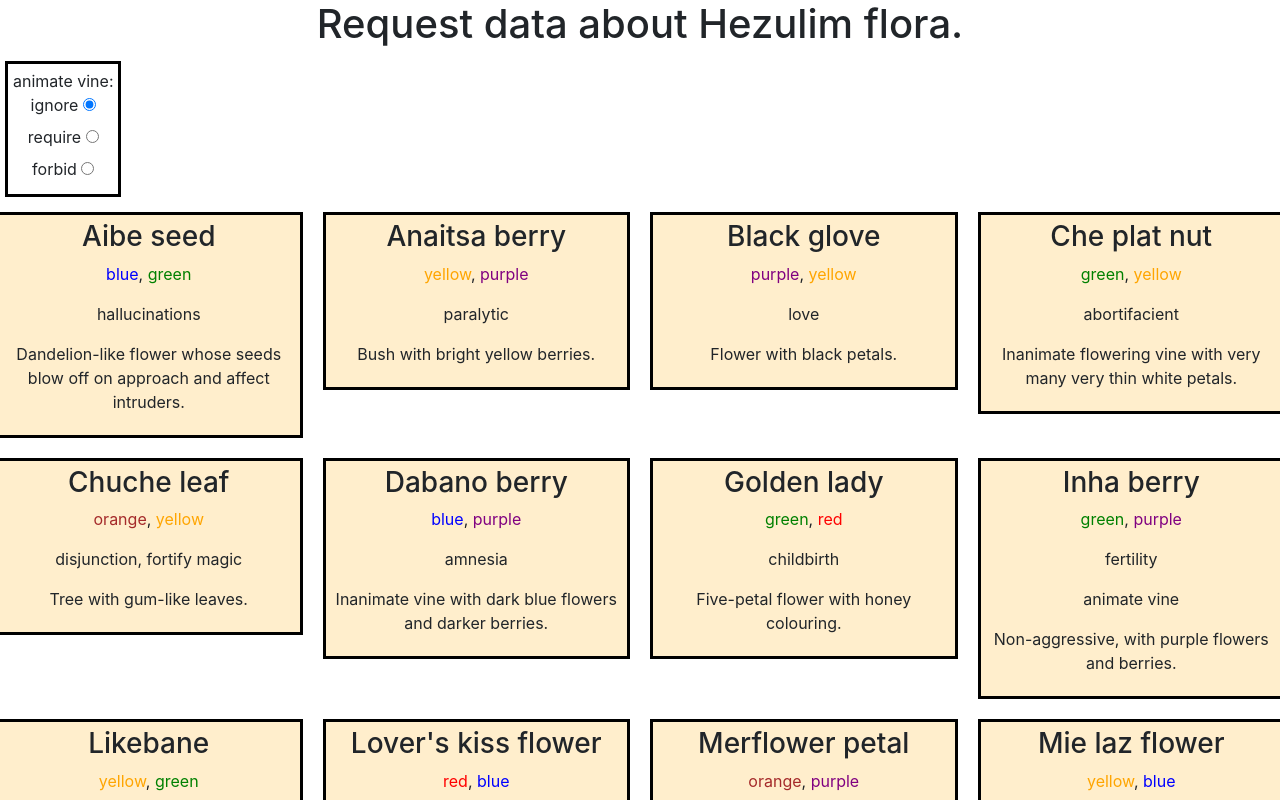
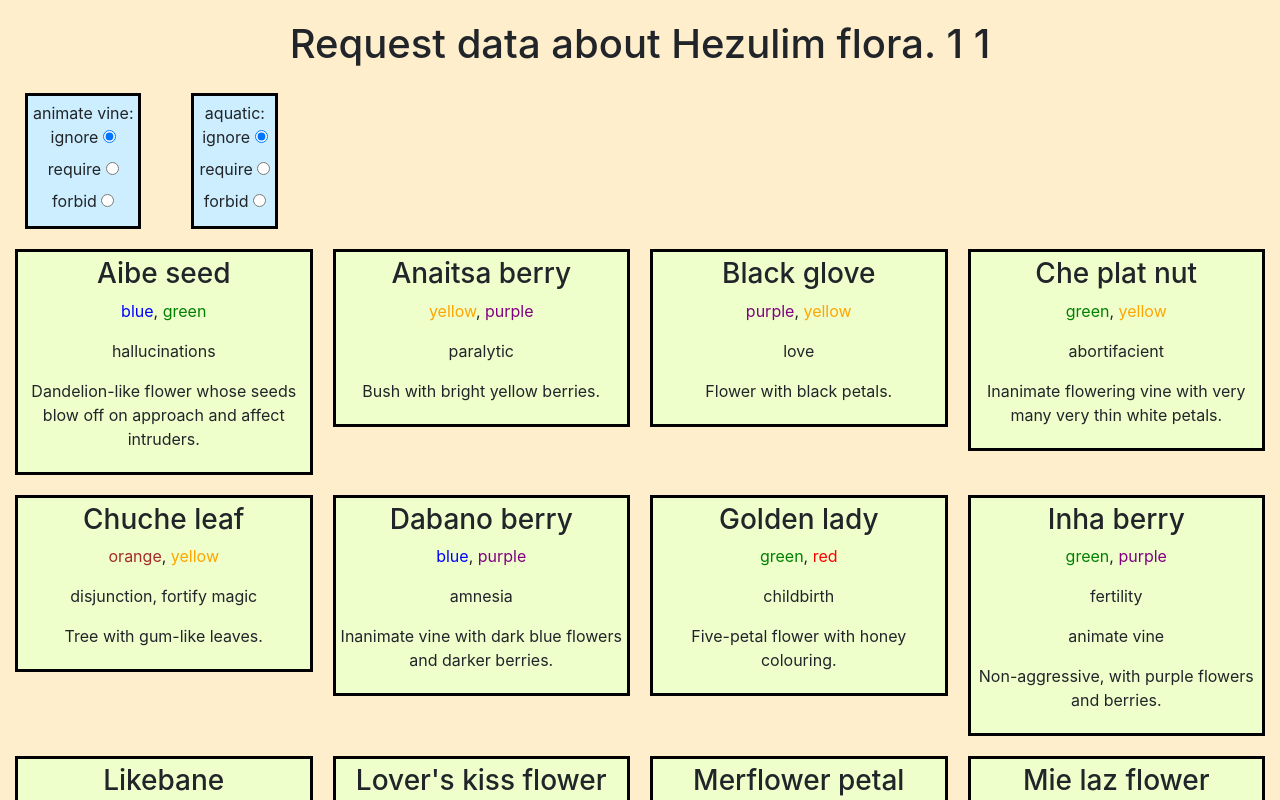
Before and after one commit to MarkGN/pantheont-frontend, a React (Create React App) app: page / in a window 1280 px wide. Shown: the top 800 px of the page. Built offline with nearby package versions, Linux system fonts and the light colour scheme.

Commit message:
start generalising the filters

```diff
--- a/src/components/App.jsx
+++ b/src/components/App.jsx
@@ -3,29 +3,46 @@ import Plant from "./Plant";
 import PlantFilter from "./PlantFilter";
 // import Skill from "./Skill_filter";
 
-const plants = require("../data/flora.json")
+const rawPlants = require("../data/flora.json");
+const plants = rawPlants;
+// =
 
-const tags = "animate vine;aquatic;cornucopic;trap".split(";")
+const tags = "animate vine;aquatic;cornucopic;trap".split(";");
 
 function App() {
-  // const initialState = 0;
-  // const [state, setState] = useState(initialState);
+  // TODO I want to have filters for every tag, but that means I need state for every tag.
+  // So I'm thinking maybe an object, {tagIx: that tag's radioIx}; so then we can update by setState({...state, tagIx: radioIx});
+  // This means PlantFilter must take the current state, because it's not just setting state to a constant.
+  // The other approach would be for each tag to have separate state, but given how React refuses to use them within a callback, that violates DRY.
   const [animateFilterIx, setAnimateFilterIx] = useState(1);
-  const filters = {1:(() => true), 2:(data => data.tags && data.tags.includes(tags[0])), 3:data=>!(data.tags && data.tags.includes(tags[0]))}
+  const [aquaticFilterIx, setAquaticFilterIx] = useState(1);
+  const [filterIndices, setFilterIndices] = useState(new Array(tags.length).fill(1));
+  const kludgyBullshitSetFilterIndices = (tagIx) => {
+    // This doesn't work, and it thinks tagIx isn't referenced. Ugh.
+    const myFunc = (radioIx) => {
+      setFilterIndices({...filterIndices, tagIx: radioIx});
+    }
+    return myFunc;
+  };
+  const filterByTag = (tagIx, radioIx) => {
+    return {1:(() => true), 2:(data => data.tags && data.tags.includes(tags[tagIx])), 3:data=>!(data.tags && data.tags.includes(tags[tagIx]))}[radioIx];
+  };
+
   return (
     <div className="App">
       <header>
         <h1>
-          Request data about Hezulim flora.
+          Request data about Hezulim flora. {animateFilterIx} {aquaticFilterIx}
         </h1>
       </header>
 
       <PlantFilter ixUpdate={setAnimateFilterIx} name="animate vine" />
-      {/* TODO concat everything in plants.keys or something? */}
-      {/* TODO it would be nice if these didn't all have to be level: when one Plant has elements on multiple lines and thus has more height, it shouldn't push the entire next line down, only the one directly under it */}
-      {/* TODO we should really show a plant's colours. Ideally we'd set the text colour to match. */}
-      <div className="row">
-        {(plants.actives.concat(plants.ampers, plants.dampers, plants.preservatives)).filter(filters[animateFilterIx]).map((data, ix) => <Plant key={ix} colors={data.colors} description={data.description} effect={data.effect} name={data.name} tags={(data.tags && data.tags.join(", ")) || ""} />)}
+      <PlantFilter ixUpdate={setAquaticFilterIx} name="aquatic" />
+      {/* TODO concat everything in plants.keys or something? We should really show a plant's reagent type. And we should toggle about whether to group by reagent type. */}
+      {/* TODO it would be nice if these didn't all have to be level: when one Plant has elements on multiple lines and thus has more height, it shouldn't push the entire next line down, only the one directly under it. */}
+      {/* TODO what we need is tooltips, particularly for the tags. And of course a file listing tags. And tabs, or at least a drop-down, so you can search multiple files. That might be more sensible: if you want to search boons, you have similar filters, for/against specific tags and whether to group by skill. Tabs and drop-downs are pretty similar. */}
+      <div className="row card-holder">
+        {(plants.actives.concat(plants.ampers, plants.dampers, plants.preservatives)).filter((data) => filterByTag(0, animateFilterIx)(data) && filterByTag(1, aquaticFilterIx)(data)).map((data, ix) => <Plant key={ix} colors={data.colors} description={data.description} effect={data.effect} name={data.name} tags={(data.tags && data.tags.join(", ")) || ""} />)}
       </div>
     </div>
   );
--- a/src/components/PlantFilter.jsx
+++ b/src/components/PlantFilter.jsx
@@ -1,12 +1,9 @@
 import React from "react";
 import PlantFilterLabel from "./PlantFilterLabel";
 
-/*
-TODO This isn't how React does forms. I need to bone up first, because this sort of works but not really. Leaving this in for now as a placeholder.
-*/
 function PlantFilter(props) {
   return <div className="plant-filter">
-     {props.name}: <PlantFilterLabel ix="1" ixUpdate={props.ixUpdate} label="ignore" defaultChecked /> <PlantFilterLabel ix="2" ixUpdate={props.ixUpdate} label="require" /> <PlantFilterLabel ix={3} ixUpdate={props.ixUpdate} label="forbid" />
+     {props.name}: <PlantFilterLabel ix="1" name={props.name} ixUpdate={props.ixUpdate} label="ignore" defaultChecked /> <PlantFilterLabel ix="2" name={props.name} ixUpdate={props.ixUpdate} label="require" /> <PlantFilterLabel ix="3" name={props.name} ixUpdate={props.ixUpdate} label="forbid" />
   </div>;
 }
 
--- a/src/components/PlantFilterLabel.jsx
+++ b/src/components/PlantFilterLabel.jsx
@@ -1,9 +1,9 @@
 import React from "react";
 
 function PlantFilterLabel(props) {
-  const id = "pf"+props.ix
+  const id = "pf"+props.name+props.ix
   return <div>
-    <label htmlFor={id}>{props.label}</label> <input defaultChecked={props.defaultChecked} id={id} name="plant-filter" onClick={()=>props.ixUpdate(props.ix)} type="radio" />
+    <label htmlFor={id}>{props.label}</label> <input defaultChecked={props.defaultChecked} id={id} name={"plant-filter-"+props.name} onClick={()=>props.ixUpdate(props.ix)} type="radio" />
   </div>;
 }
 
--- a/src/styles.css
+++ b/src/styles.css
@@ -1,4 +1,5 @@
 body {
+  background-color: #ffeecc;
   margin: 0;
   font-family: -apple-system, BlinkMacSystemFont, 'Segoe UI', 'Roboto', 'Oxygen',
     'Ubuntu', 'Cantarell', 'Fira Sans', 'Droid Sans', 'Helvetica Neue',
@@ -7,35 +8,41 @@ body {
   -moz-osx-font-smoothing: grayscale;
 }
 
+.card-holder {
+  margin: 5px;
+}
+
 code {
   font-family: source-code-pro, Menlo, Monaco, Consolas, 'Courier New',
     monospace;
 }
 
 header {
+  margin: 20px;
   text-align: center;
 }
 
 .plant {
-  border: 5px;
+  border: 0px;
+  border-style: none;
   display: inline-block;
   padding: 5px;
   text-align: center;
-  width: fit-content;
 }
 
 .plant-filter {
+  background-color: #cceeff;
   border-color: black;
   border-style: solid;
   display: inline-block;
-  margin: 5px;
+  margin: 5px 25px;
   padding: 5px;
   text-align: center;
   width: fit-content;
 }
 
 .plant-interior {
-  background-color: #ffeecc;
+  background-color: #eeffcc;
   border-color: black;
   border-style: solid;
   margin: 5px;
```
